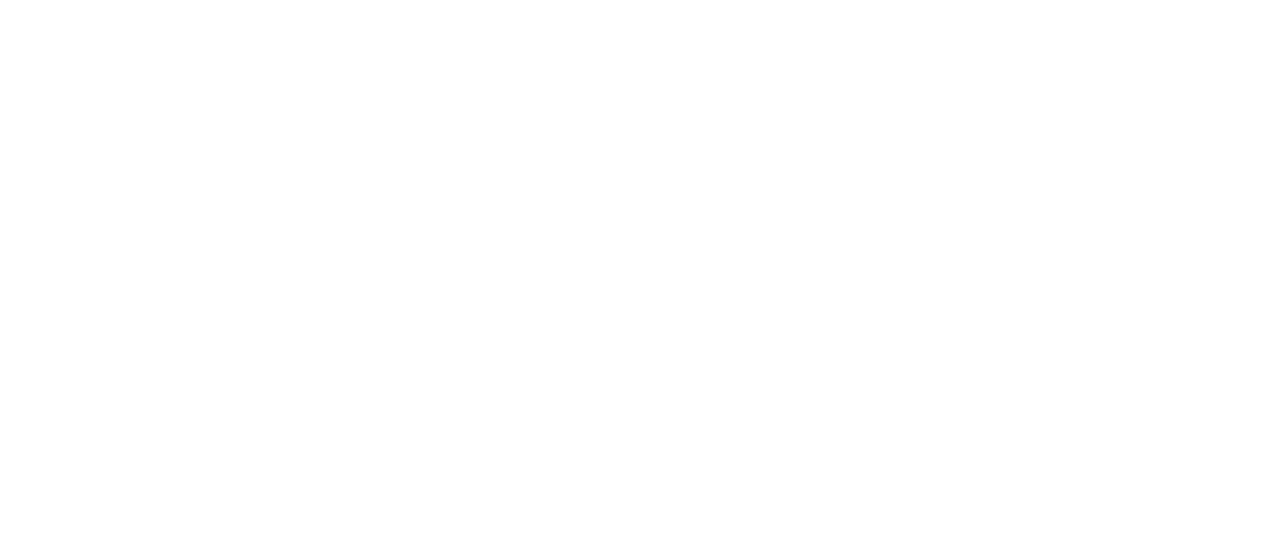
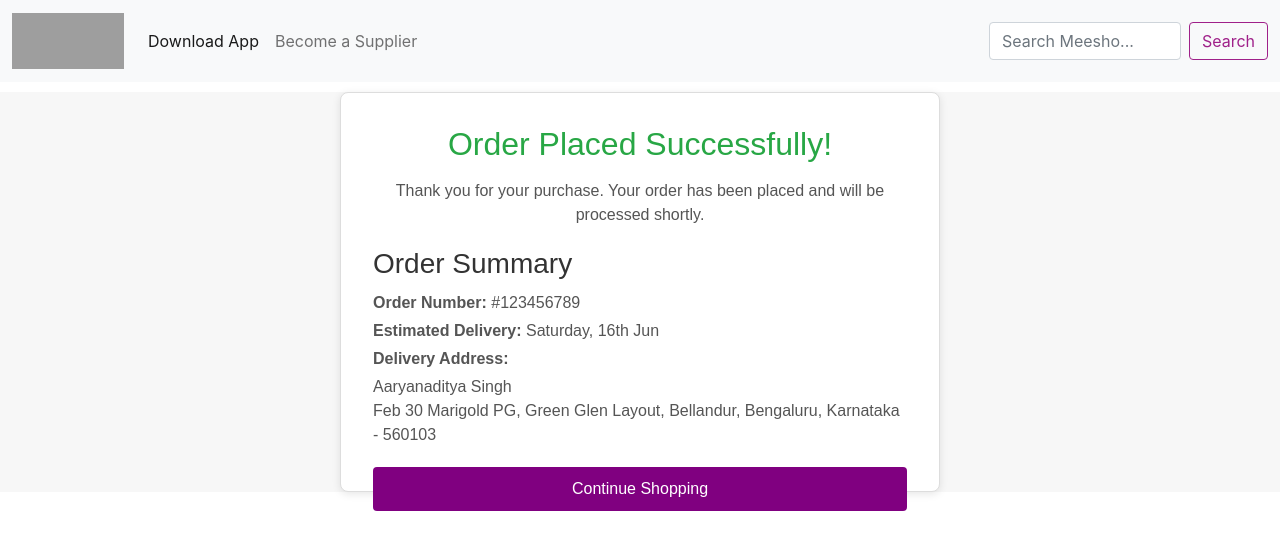
Before and after one commit to gagan-meesho/MeeStyle, a React (Create React App) app: page /succesful in a window 1280 px wide. Before the commit this address had no page. Shown: the top 550 px of the page. Built offline with nearby package versions, Linux system fonts and the light colour scheme; grey boxes are pictures that could not be loaded.

Commit message:
Order-Succesful-page

```diff
--- a/src/App.js
+++ b/src/App.js
@@ -4,6 +4,7 @@
 import SupplierPage from './components/SupplierPage';
 import MainPage from './components/MainPage'
 import InstructionPage from './components/InstructionsPage'
+import OrderRequestSuccesfulPage from './components/OrderRequestSuccesfulPage'
 
 
 function App() {
@@ -14,6 +15,7 @@
         <Route path="/order-place" element={<OrderPlacePage />} />
         <Route path="/instruction-place" element={<InstructionPage />} />
         <Route path='/supplier-page' element={<SupplierPage/>}/>
+        <Route path='/succesful' element={<OrderRequestSuccesfulPage/>}/>
       </Routes>
 
 
--- a/src/components/HomePage.js
+++ b/src/components/HomePage.js
@@ -47,8 +47,13 @@
     if (!prompt || loading) return;
     setLoading(true);
     setPrompt('')
+    setMessages(prevMessages => [
+      ...prevMessages,
+      { type: 'prompt', content: prompt }
+    ]);
+
     const url = 'https://asia-southeast1-aiplatform.googleapis.com/v1/projects/meesho-datascience-prd-0622/locations/asia-southeast1/publishers/google/models/imagegeneration@005:predict';
-    const token = 'ya29.a0AXooCgurYvhgXk1NnmgRceSEpT2-ul7GLgrvBAQ13hFj5ravomS-dullU5IM1e4J5AnPnfmrD0O28SdD-6cTKDu9vKOZuMJ8Uzi9XbBEUAENr_plwVWYG2kw0nKVUsufceJaoR6A8LIU07Qic36CBc21IAO3B-mY9HzTWdN7kfMaCgYKAbASARASFQHGX2MiWXLX_wQw2SD8-yQ6kKoaDw0178';
+    const token = 'ya29.a0AXooCgsYvHFtImsmykQ6xhfhZ_IoHGbfi6EytsqS2_eGqD8V14l1GrqX_1EzOeEW61FJBXfMBOIxj2YzRfUd0eKqUDgrw-Bht_8WHKsboppFrCkvHUaLnSIVfmh7_kEHyxGj3R9lWFNfltgFyTTGcu52FbssW_E0_6gW_Ri21KUaCgYKAUoSARASFQHGX2MiJ2BI-V8A7vfPtUvb0nqm_w0178';
 
     const data = {
       "instances": [
@@ -82,7 +87,6 @@
 
       setMessages(prevMessages => [
         ...prevMessages,
-        { type: 'prompt', content: prompt },
         { type: 'response', content: images }
       ]);
       setPrompt('');
--- a/src/components/OrderPlacePage.js
+++ b/src/components/OrderPlacePage.js
@@ -2,6 +2,7 @@
 import ProductDetails from './ProductDetails.js';
 import DeliveryAddress from './DeliveryAddress.js';
 import OrderSummary from './OrderSummary.js';
+import Navbar from './Navbar.js'
 import './css/OrderPlacePage.css'; // Assuming you have some basic CSS for styling
 import { useLocation } from 'react-router-dom';
 
@@ -10,7 +11,7 @@
   const { size, material, quantity, logo, customInstructions,image } = location.state || {};
   return (
     <div className="app">
-      <h1 className="header">meesho</h1>
+      <Navbar/>
       <div className="container">
         <ProductDetails size={size} material={material} quantity={quantity} image={image}  logo={logo} customInstructions={customInstructions} />
         <DeliveryAddress />
--- /dev/null
+++ b/src/components/OrderRequestSuccesfulPage.js
@@ -0,0 +1,28 @@
+import React from 'react';
+import './css/OrderRequestSuccesfulPage.css';
+import Navbar from './Navbar'
+
+const OrderPlaced = () => {
+  return (
+    <>
+    <Navbar/>
+    <div className="order-placed-container">
+      <div className="order-placed-content">
+        <h2>Order Placed Successfully!</h2>
+        <p>Thank you for your purchase. Your order has been placed and will be processed shortly.</p>
+        <div className="order-summary">
+          <h3>Order Summary</h3>
+          <p><strong>Order Number:</strong> #123456789</p>
+          <p><strong>Estimated Delivery:</strong> Saturday, 16th Jun</p>
+          <p><strong>Delivery Address:</strong></p>
+          <p>Aaryanaditya Singh <br />
+             Feb 30 Marigold PG, Green Glen Layout, Bellandur, Bengaluru, Karnataka - 560103</p>
+        </div>
+        <button className="continue-shopping-button">Continue Shopping</button>
+      </div>
+    </div>
+    </>
+  );
+};
+
+export default OrderPlaced;
--- a/src/components/ProductDetails.js
+++ b/src/components/ProductDetails.js
@@ -26,7 +26,7 @@
 
         <button type="submit"className="edit-button" onClick={handleClick}>Place order request</button>
       </div>
-      <p>Sold by: ORRA ENTERPRISE<span>Free Delivery</span></p>
+      <p>Sold by: ORRA ENTERPRISE</p>
     </div>
   );
 }
--- a/src/components/css/DeliveryAddress.css
+++ b/src/components/css/DeliveryAddress.css
@@ -1,39 +1,40 @@
 .delivery-address {
-    border: 1px solid #e0e0e0;
+  border: 1px solid #ddd;
   border-radius: 8px;
-    padding: 20px;
-    margin: 10px;
-    width: 80%;
-    background-color: #fff;
+  padding: 16px;
+  max-width: 400px;
+  position: relative;
+  bottom:150px;
+  left:335px;
+  justify-content: center;
+  font-family: Arial, sans-serif;
+  box-shadow: 0 2px 8px rgba(0, 0, 0, 0.1);
 }
 
 .delivery-address h2 {
-    margin-bottom: 15px;
-    font-size: 20px;
-    font-weight: 600;
-  }
-
-  .delivery-address p {
-    margin: 5px 0;
+  font-size: 24px;
+  margin-bottom: 16px;
   color: #333;
 }
 
+.address-info {
+  font-size: 16px;
+  color: #555;
+  margin-bottom: 20px;
+  line-height: 1.6;
+}
+
 .change-button {
-    background-color: transparent;
-    color: #800080; /* meesho brand color */
+  background-color: #800080;
+  color: #fff;
   border: none;
+  padding: 10px 16px;
   font-size: 16px;
-    font-weight: 600;
+  border-radius: 4px;
   cursor: pointer;
-    float: right;
+
 }
 
 .change-button:hover {
-    text-decoration: underline;
+  background-color: #800080;
 }
-
-  .address-info {
-    margin-top: 10px;
-    font-size: 16px;
-    line-height: 1.5;
-  }
--- a/src/components/css/OrderPlacePage.css
+++ b/src/components/css/OrderPlacePage.css
@@ -1,7 +1,23 @@
 .app {
-    display: flex;
-    flex-direction: column;
-    align-items: center;
-    padding: 20px;
-    background-color: #f5f5f5;
+  font-family: Arial, sans-serif;
+}
+
+.container {
+  max-width: 1200px;
+  margin: 0 auto;
+  padding: 20px;
+}
+
+.row {
+  display: flex;
+  justify-content: center; /* Align items horizontally at the center */
+  gap: 20px; /* Adjust the gap between components */
+}
+
+/* Media query for responsiveness */
+@media (max-width: 768px) {
+  .row {
+    flex-direction: column; /* Stack components vertically on smaller screens */
+    align-items: center; /* Align items vertically at the center */
   }
+}
--- /dev/null
+++ b/src/components/css/OrderRequestSuccesfulPage.css
@@ -0,0 +1,59 @@
+.order-placed-container {
+    display: flex;
+    justify-content: center;
+    margin-top:10px;
+    height: 50vh;
+    background-color: #f7f7f7;
+    font-family: Arial, sans-serif;
+  }
+
+  .order-placed-content {
+    background: #fff;
+    border: 1px solid #ddd;
+    border-radius: 8px;
+    padding: 32px;
+    max-width: 600px;
+    box-shadow: 0 2px 8px rgba(0, 0, 0, 0.1);
+    text-align: center;
+  }
+
+  .order-placed-content h2 {
+    color: #28a745;
+    margin-bottom: 16px;
+  }
+
+  .order-placed-content p {
+    color: #555;
+    margin: 8px 0;
+  }
+
+  .order-summary {
+    margin-top: 20px;
+    text-align: left;
+  }
+
+  .order-summary h3 {
+    color: #333;
+    margin-bottom: 10px;
+  }
+
+  .order-summary p {
+    color: #555;
+    margin: 4px 0;
+  }
+
+  .continue-shopping-button {
+    margin-top: 20px;
+    background-color: #800080;
+    color: #fff;
+    border: none;
+    padding: 10px 20px;
+    font-size: 16px;
+    border-radius: 4px;
+    cursor: pointer;
+    transition: background-color 0.3s;
+  }
+
+  .continue-shopping-button:hover {
+    background-color: #800080;
+  }
--- a/src/components/css/OrderSummary.css
+++ b/src/components/css/OrderSummary.css
@@ -1,26 +1,24 @@
 .paragraph-container {
-  padding: 20px;
-  background-color: #f0f0f0;
-  border: 1px solid #ccc;
-  text-align: center; /* Center the content */
+  border: 1px solid #ddd;
+  border-radius: 8px;
+  padding: 16px;
+  max-width: 400px;
+  margin: 20px auto;
+  font-family: Arial, sans-serif;
+  box-shadow: 0 2px 8px rgba(0, 0, 0, 0.1);
+  position: relative;
+  bottom:150px;
+  right:50px;
+}
+
+.paragraph-container h4 {
+  font-size: 20px;
+  margin-bottom: 12px;
+  color: #333;
 }
 
 .paragraph-container p {
-  margin: 0 0 10px 0;
   font-size: 16px;
-  color: #333;
+  color: #555;
+  line-height: 1.6;
 }
-
-.paragraph-container button {
-  padding: 5px 10px; /* Make the button smaller */
-  font-size: 14px; /* Make the button text smaller */
-  color: #800080;
-  color: #fff;
-  border: none;
-  cursor: pointer;
-  margin-top: 10px; /* Add some space between the paragraph and the button */
-}
-
-.paragraph-container button:hover {
-  background-color: #0056b3;
-}
--- a/src/components/css/ProductDetails.css
+++ b/src/components/css/ProductDetails.css
@@ -1,16 +1,21 @@
 .product-details {
   border: 1px solid #ddd;
   border-radius: 8px;
-  padding: 16px;
+  position: relative;
+  padding: 10px;
   max-width: 400px;
-  margin: 20px auto;
+  margin-left: 20px auto;
   font-family: Arial, sans-serif;
   box-shadow: 0 2px 8px rgba(0, 0, 0, 0.1);
+  bottom:170px;
+  left:300px;
+
 }
 
 .product-details h2 {
   font-size: 24px;
   margin-bottom: 16px;
+
   color: #333;
 }
 
@@ -41,7 +46,7 @@
 }
 
 .edit-button {
-  background-color: #28a745;
+  background-color: #800080;
   color: #fff;
   border: none;
   padding: 10px 16px;
@@ -52,7 +57,7 @@
 }
 
 .edit-button:hover {
-  background-color: #218838;
+  background-color: #800080;
 }
 
 .sold-by {
```
Lines whose indentation alone changed are shown as unchanged.
